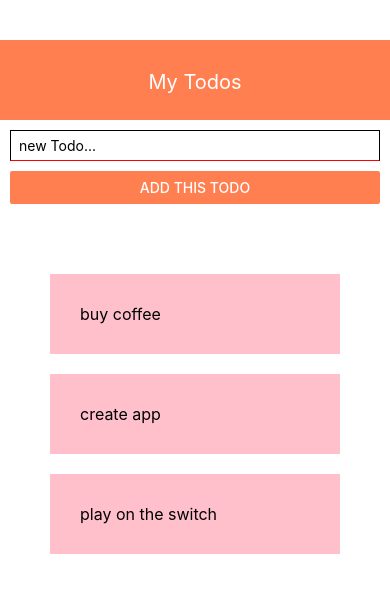
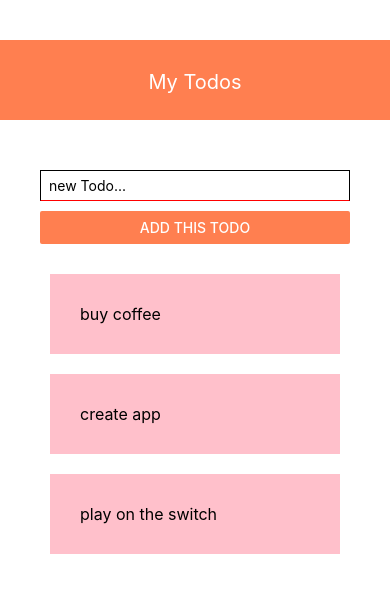
Before and after one commit to react-native-jovan/my-first-app-learn, a React Native app: screen / in a window 390 px wide. Shown: the top 592 px of the page. Built offline with nearby package versions, Linux system fonts and the light colour scheme.

Commit message:
todo done

```diff
--- a/App.js
+++ b/App.js
@@ -17,13 +17,22 @@ export default function App() {
       return prevTodo.filter(todo=>todo.key !== key);
     })
 }
+function submitTodo(text){
+  setTodo((prevTodo)=>{
+    return [
+      ...prevTodo,
+      {text: text, key: Math.random().toString()}
+    ]
+  })
+}
   return(
     <View style={styles.container}>
 
       {/* header */}
       <Header/>
-      <AddTodo/>
+
       <View style={styles.content}>
+      <AddTodo submitHandle={submitTodo}/>
         <View style={styles.list}>
           <FlatList
           data={todo}
@@ -43,7 +52,7 @@ const styles = StyleSheet.create({
     // backgroundColor: '#fff',
     // alignItems: 'center',
     paddingTop: 40,
-    // // paddingHorizontal:20
+    // paddingHorizontal:20
   },
   // header:{
   //   backgroundColor: 'red',
--- a/components/AddTodo.js
+++ b/components/AddTodo.js
@@ -1,7 +1,7 @@
 import { View, Text ,StyleSheet, TouchableOpacity,TextInput,Button} from 'react-native'
 import React,{useState} from 'react'
 
-export default function AddTodo() {
+export default function AddTodo({submitHandle}) {
     const [text,setText]=useState('')
 
     function changeHanhler(val){
@@ -15,7 +15,7 @@ export default function AddTodo() {
       onChangeText={changeHanhler}
       />
       {/* <Text style={styles.button}><Button onPress={()=>{alert(text)}} title='Add this todo' color='coral' /></Text> */}
-      <Button onPress={()=>{alert(text)}} title='Add this todo' color='coral' />
+      <Button onPress={()=>{submitHandle(text)}} title='Add this todo' color='coral' />
 
     </View>
   )
@@ -33,12 +33,12 @@ const styles= StyleSheet.create(
             borderBottomColor:'red'
         },
         button:{
-            marginHorizontal:10,
+            // marginHorizontal:10,
 
         },
         all:{
 
-            marginHorizontal:10
+            // marginHorizontal:10
 
         }
 
```
